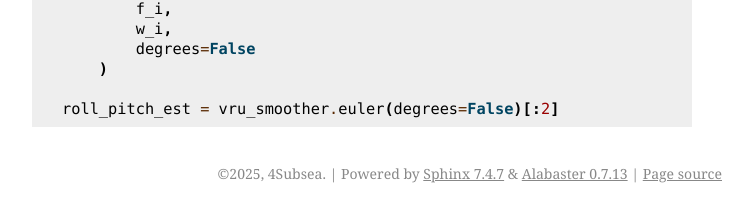
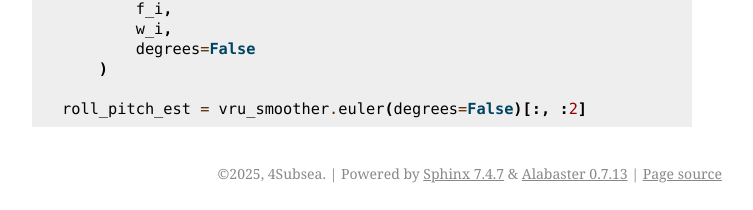
Before and after one commit to 4Subsea/smsfusion-python, a Sphinx documentation site: the page built from docs/user_guide/quickstart.rst, in a window 1280 px wide and 900 px high, scrolled down 5494 px. Shown: the part 687-897 px from the top of the window, without its empty margins (388-1141 px from the left). Built offline with Sphinx 7.4.7, drawn with Linux system fonts in a browser that asks for light colours.

```diff
--- a/docs/user_guide/quickstart.rst
+++ b/docs/user_guide/quickstart.rst
@@ -283,4 +283,4 @@ additional aiding parameters depending on the type of AINS instance used.
             degrees=False
         )
 
-    roll_pitch_est = vru_smoother.euler(degrees=False)[:2]
+    roll_pitch_est = vru_smoother.euler(degrees=False)[:, :2]
```
